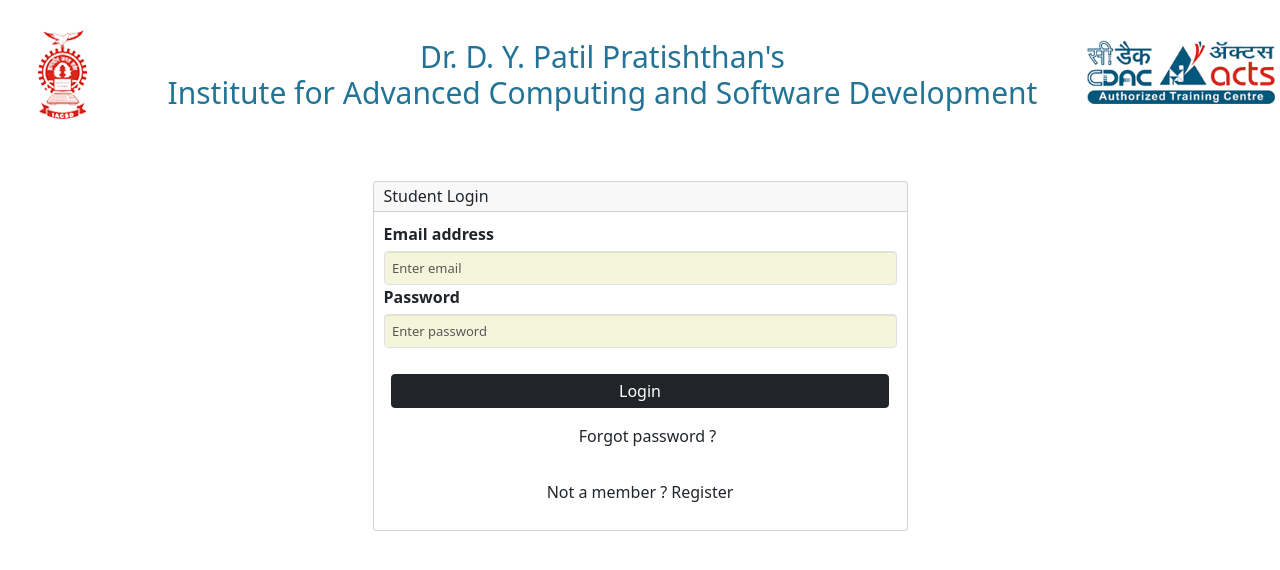
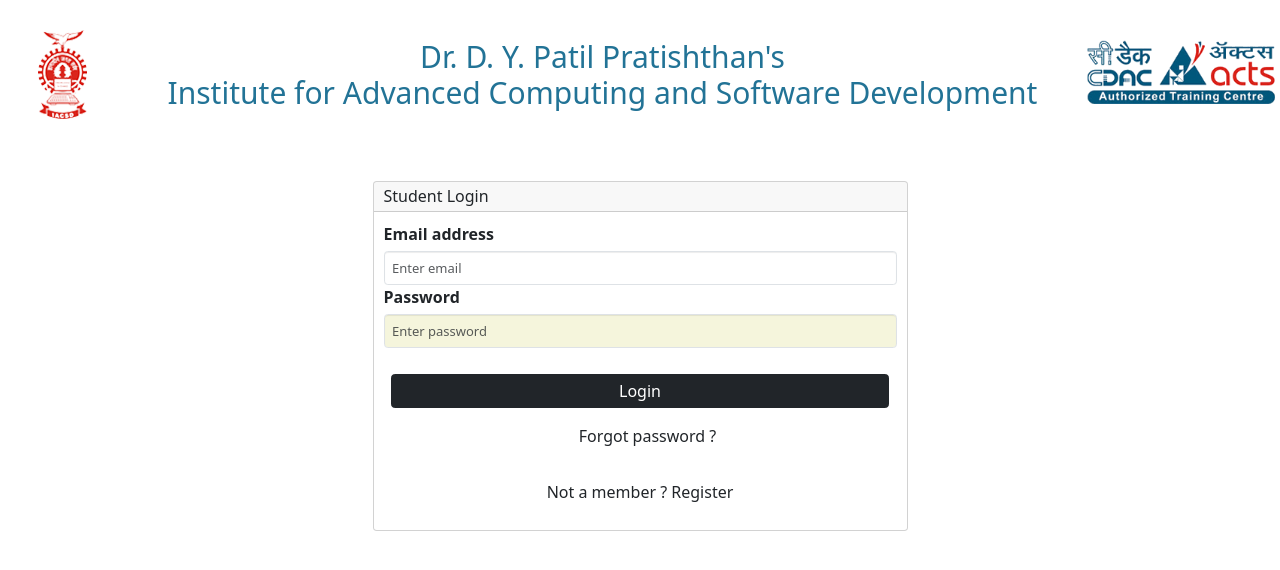
Before and after one commit to Vaishnav-puram/examPortal, a React (Vite) app in the folder frontend/: page /signin in a window 1280 px wide. Shown: the top 570 px of the page. Built offline with nearby package versions, Linux system fonts and the light colour scheme.

Commit message:
refactored

```diff
--- a/frontend/src/index.css
+++ b/frontend/src/index.css
@@ -50,7 +50,7 @@ ul {
     font-size: small;
 }
 
-#email,#pass{
+#rollno,#pass{
     font-size: medium;
     background-color: beige;
 }
```
